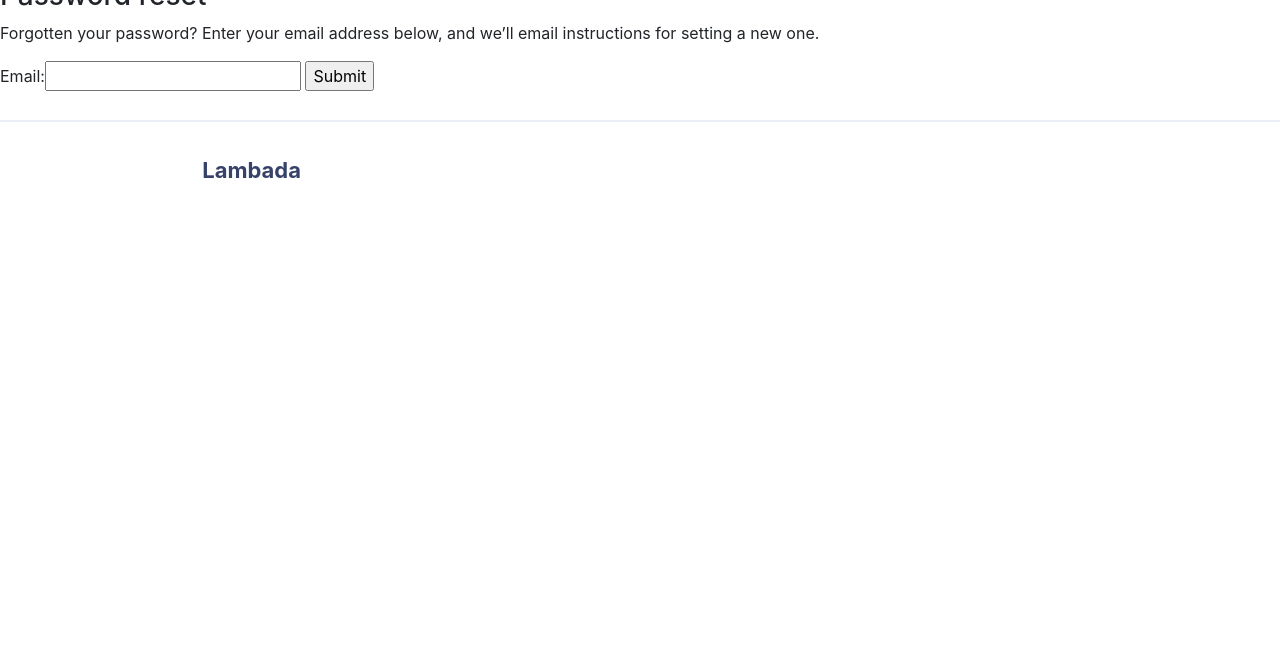
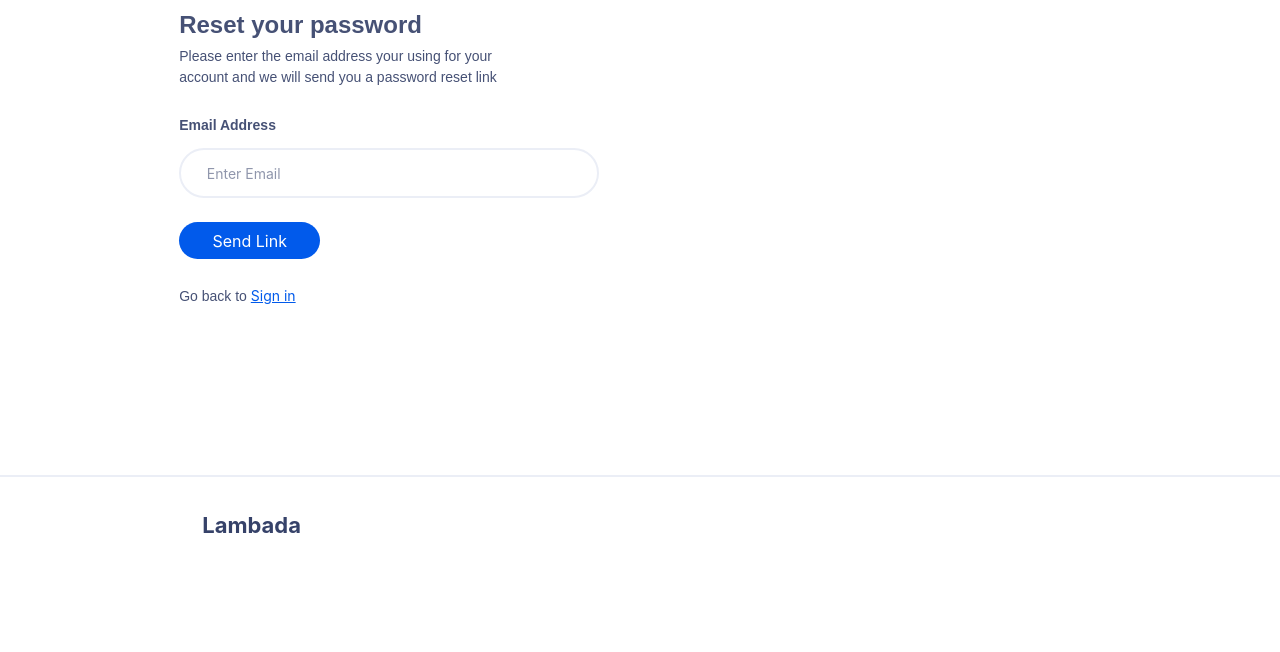
Before and after one commit to RomaneGreen/lambada, a Django app: page /accounts/reset_password/ in a window 1280 px wide. Shown: the part 148-800 px from the top of the page. Run offline with Django 3.2, Linux system fonts and the light colour scheme; parts of the project's set-up code (start-up, migrations or seed data) failed here and were passed over; some libraries are stand-ins or nearby versions.

Commit message:
password reset screens  90%

```diff
--- a/lambada/static/css/custom.css
+++ b/lambada/static/css/custom.css
@@ -253,3 +253,87 @@ line-height: 27px;
 border: none;
 
 }
+
+#passwordresetbody {
+    margin-left: 11.2rem;
+}
+#passwordresetbody h3 {
+    width: 571.11px;
+height: 30.53px;
+left: 100px;
+font-family: sans-serif;
+font-style: normal;
+font-weight: 600;
+font-size: 24px;
+line-height: 36px;
+color: #465175;
+}
+
+#passwordresetbody p {
+width: 381.1px;
+height: 50px;
+color: #465175;
+font-family: sans-serif;
+font-style: normal;
+font-weight: normal;
+font-size: 14px;
+line-height: 21px;
+}
+
+#passwordresetbody input {
+
+width: 419.46px;
+height: 50px;
+border: 2px solid #EBEEF6;
+box-sizing: border-box;
+border-radius: 25px;
+}
+
+#passwordresetbody input[name="Send email"] {
+
+width: 141px;
+height: 37px;
+background: #015AEB;
+border-radius: 18.6961px;
+color: white;
+border:none;
+}
+
+#passwordresetbody span {
+
+width: 282px;
+height: 26px;
+font-family: sans-serif;
+font-style: normal;
+font-weight: normal;
+font-size: 14px;
+line-height: 21px;
+
+/* text-blue */
+
+color: #465175;
+}
+
+
+#passwordresetbody label[for=id_email] {
+
+width: 345.34px;
+height: 25.75px;
+
+font-family: sans-serif;
+font-style: normal;
+font-weight: 600;
+font-size: 14px;
+line-height: 21px;
+
+
+
+color: #465175;
+}
+
+#passwordresetbody input::placeholder {
+
+color: #465175;
+opacity: 0.6;
+font-size: 14px;
+}
--- a/templates/accounts/password_reset.html
+++ b/templates/accounts/password_reset.html
@@ -1,20 +1,47 @@
-{% extends 'base.html' %}
+{% extends 'basetwo.html' %}
 
 
 {% block title %} | Register account {% endblock %}
 
 {% block content %}
 
-<h3>Password reset</h3>
 
-<p>Forgotten your password? Enter your email address below, and we’ll email instructions for setting a new one.</p>
+<br><br><br>
 
-<form method="post">
+<div id="passwordresetbody">
+<h3>Reset your password</h3>
+
+<p>Please enter the email address your using for your <br> account  and we will send you a password reset link</p>
+
+<form id="test" method="post">
 
 	{% csrf_token %}
 	{{form}}
-	<input type="Submit" name="Send email">
+	<br> <br>
+	<input type="Submit" value="Send Link"  name="Send email">
 
-</form>
+</form> <br>
 
+<span>Go back to <a style="font-size:14px;text-decoration:underline;" href="{% url 'login' %}"> Sign in</span>
+<br><br><br><br><br><br><br>
+</div>
+
+<script type="text/javascript">
+alert('ji');
+var node = document.createElement("br");
+document.querySelector("label[for=id_email]").innerHTML = ' Email Address'
+h = document.querySelector("label[for=id_email]");
+h.insertAdjacentHTML("afterend", "<br>");
+target = document.querySelector("label[for=id_email]");
+target.parentNode.insertBefore(node,target.nextSibling);
+document.getElementById("id_email").appendChild(node);
+document.getElementsByName('email')[0].placeholder='      Enter Email';
+</script>
 {% endblock %}
+
+
+<!-- <script type="text/javascript" >
+    $(document).ready(function(){
+        $("#id_email").attr('placeholder', '{{form}}');
+    });
+</script> -->
```
Also changed, not shown: templates/accounts/password_reset_sent.html (+11 -3 lines).
